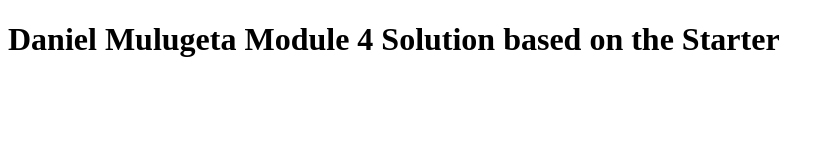
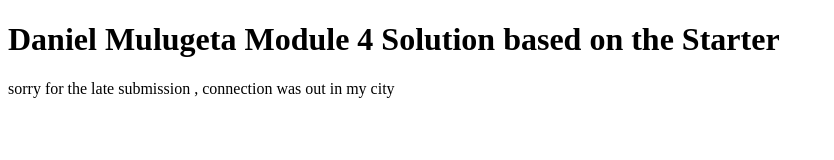
Before and after one commit to DanielFerance/Coursera, a plain HTML site: page module4_solution/index.html in a window 1280 px wide. Shown: the whole page, without its empty margins (0-834 px from the left). Drawn offline with Linux system fonts and the light colour scheme.

Commit message:
module4_solution

```diff
--- a/module4_solution/index.html
+++ b/module4_solution/index.html
@@ -12,5 +12,6 @@
 </head>
 <body>
   <h1>Daniel Mulugeta Module 4 Solution based on the  Starter</h1>
+  <p> sorry for the late submission , connection was out in my city </p>
 </body>
 </html>
```
